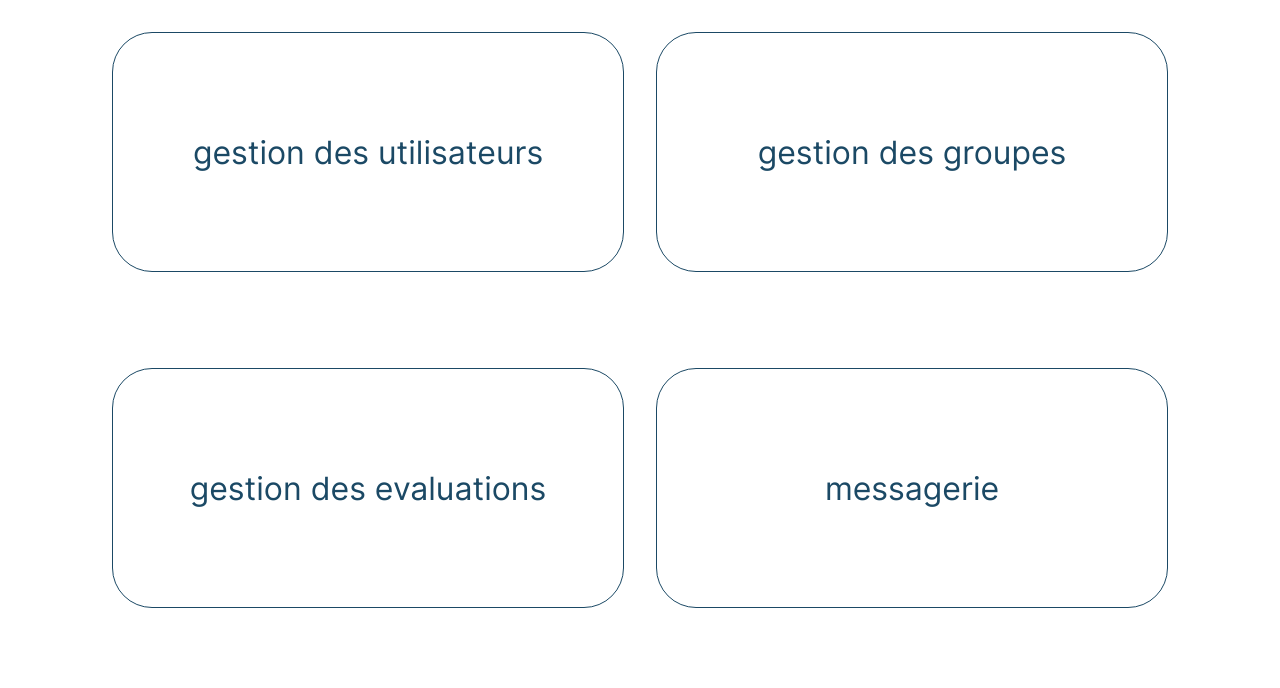
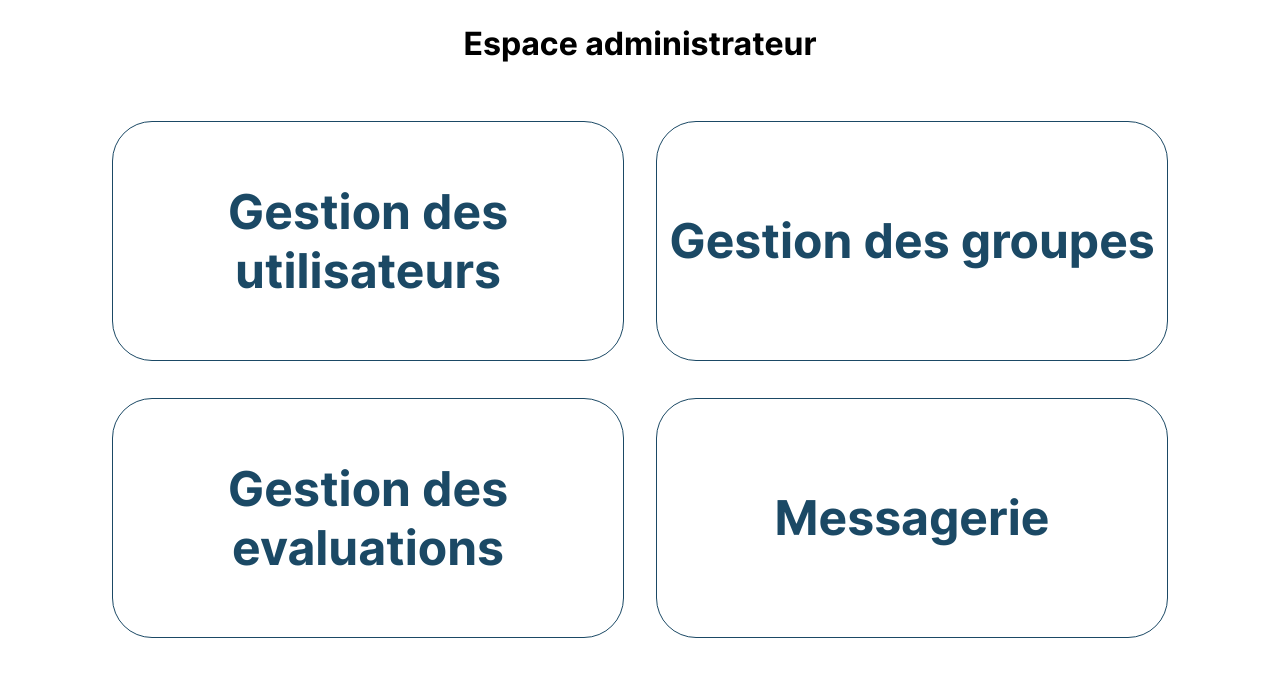
Before and after one commit to Suzoka/ENT, a PHP site: template vues/espaceAdmin.php in a window 1280 px wide. Shown: the part 112-800 px from the top of the page. Run offline with PHP 8.4, Linux system fonts and the light colour scheme; the template is opened without the code that fills it, so the values that code supplies are empty.

Commit message:
:lipstick: lasts patches

```diff
--- a/style/admin.css
+++ b/style/admin.css
@@ -178,3 +178,8 @@ div.groupe:hover, div.groupe:focus, div.classeButton:hover, div.classeButton:foc
     background-color: #1B4965;
     color: white;
 }
+
+.bodyadmin h1 {
+    width: 100%;
+    text-align: center;
+}
--- a/style/profil.css
+++ b/style/profil.css
@@ -249,6 +249,10 @@ textarea {
     gap: 1rem;
 }
 
+#recherche{
+    display: none;
+}
+
 @media screen and (max-width: 940px) {
 
     .profil {
--- a/vues/espaceAdmin.php
+++ b/vues/espaceAdmin.php
@@ -13,24 +13,25 @@
 <body>
     <?php require './vues/components/header.php'; ?>
     <div class="bodyadmin">
+        <h1>Espace administrateur</h1>
         <a href="./gestionUsers" class="adminlink">
             <div class="adminbtn">
-                <p>gestion des utilisateurs</p>
+                <h2>Gestion des utilisateurs</h2>
             </div>
         </a>
         <a href="./gestionGroupes" class="adminlink">
             <div class="adminbtn">
-                <p>gestion des groupes</p>
+                <h2>Gestion des groupes</h2>
             </div>
         </a>
         <a href="./gestionClasses" class="adminlink">
             <div class="adminbtn">
-                <p>gestion des evaluations</p>
+                <h2>Gestion des evaluations</h2>
             </div>
         </a>
         <a href="./messagerie" class="adminlink">
             <div class="adminbtn">
-                <p>messagerie</p>
+                <h2>Messagerie</h2>
             </div>
         </a>
     </div>
```
